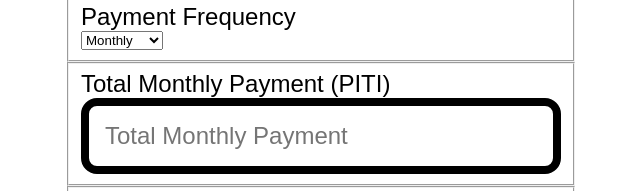
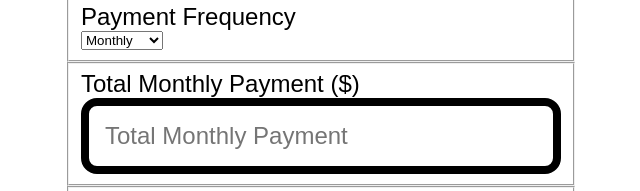
Before and after one commit to JeffreyPayne/JeffreyPayne.github.io, a plain HTML site: page index.html in a window 1280 px wide. Shown: the part 621-812 px from the top of the page, 319-959 px from the left. Drawn offline with nearby package versions, Linux system fonts and the light colour scheme.

Commit message:
Revised a label
Revised a label

```diff
--- a/index.html
+++ b/index.html
@@ -166,7 +166,7 @@
         -->
 
         <fieldset>
-          <label for="TotalPayment">Total Monthly Payment (PITI)</label>
+          <label for="TotalPayment">Total Monthly Payment ($)</label>
           <input
             type="number"
             name="TotalPayment"
```
